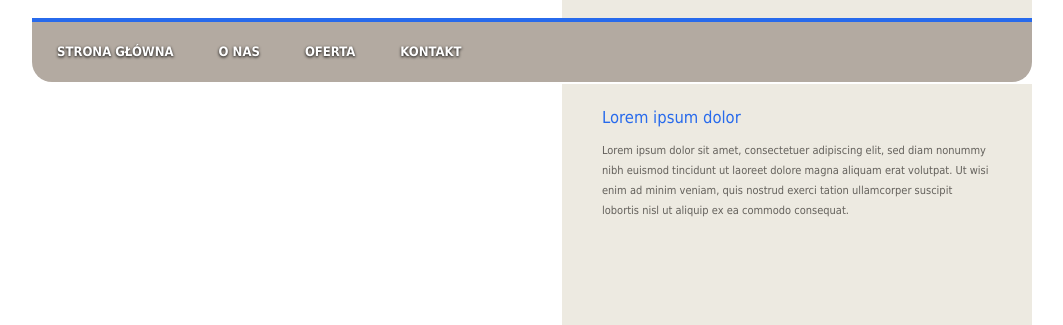
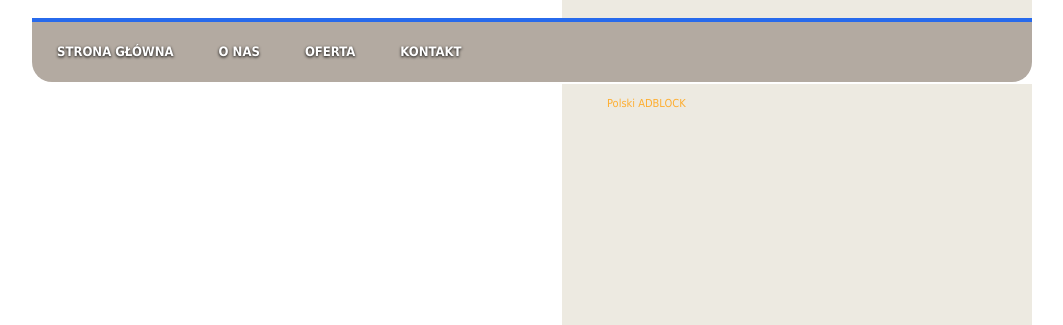
Before and after one commit to BartoszDylewski/bartoszdylewski.github.io, a plain HTML site: page index.html in a window 1280 px wide. Shown: the part 72-397 px from the top of the page, without its empty margins (108-1171 px from the left). Drawn offline with Linux system fonts and the light colour scheme; files that its build step writes are made by us from their sources.

Commit message:
Update index.html

```diff
--- a/index.html
+++ b/index.html
@@ -29,12 +29,7 @@
 	<div id="header_main">
     <div id="header_main_image"></div>
     	<div id="header_main_text">
-        	<h2>Lorem ipsum dolor</h2>
-            <p>
-            Lorem ipsum dolor sit amet, consectetuer adipiscing elit, sed diam nonummy nibh euismod tincidunt ut
-            laoreet dolore magna aliquam erat volutpat. Ut wisi enim ad minim veniam, quis nostrud exerci tation
-            ullamcorper suscipit lobortis nisl ut aliquip ex ea commodo consequat.
-            </p>
+        	<a href="http://github.com/bartoszdylewski">Polski ADBLOCK</a>
         </div>
 	</div>
     <div id="boxy">
```
